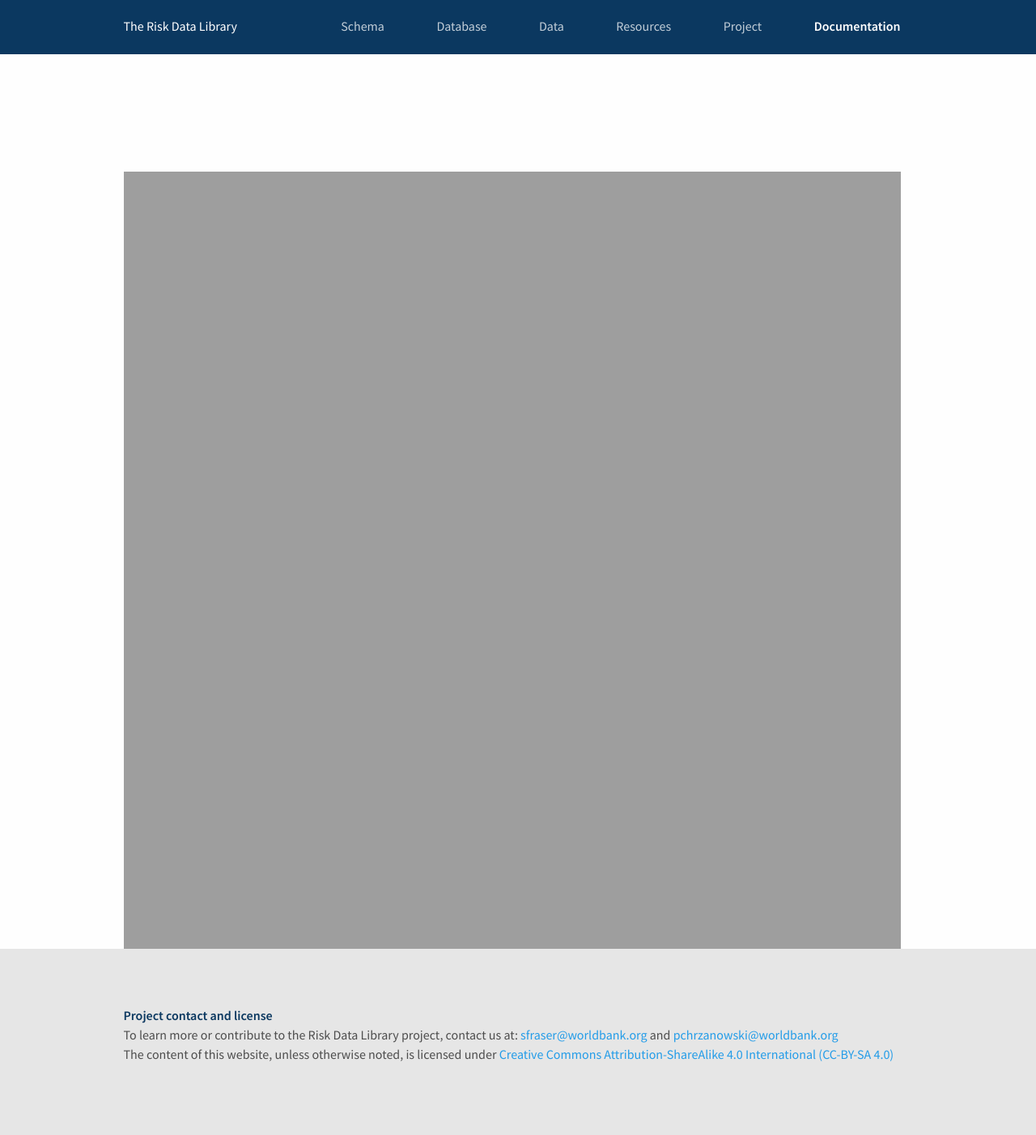
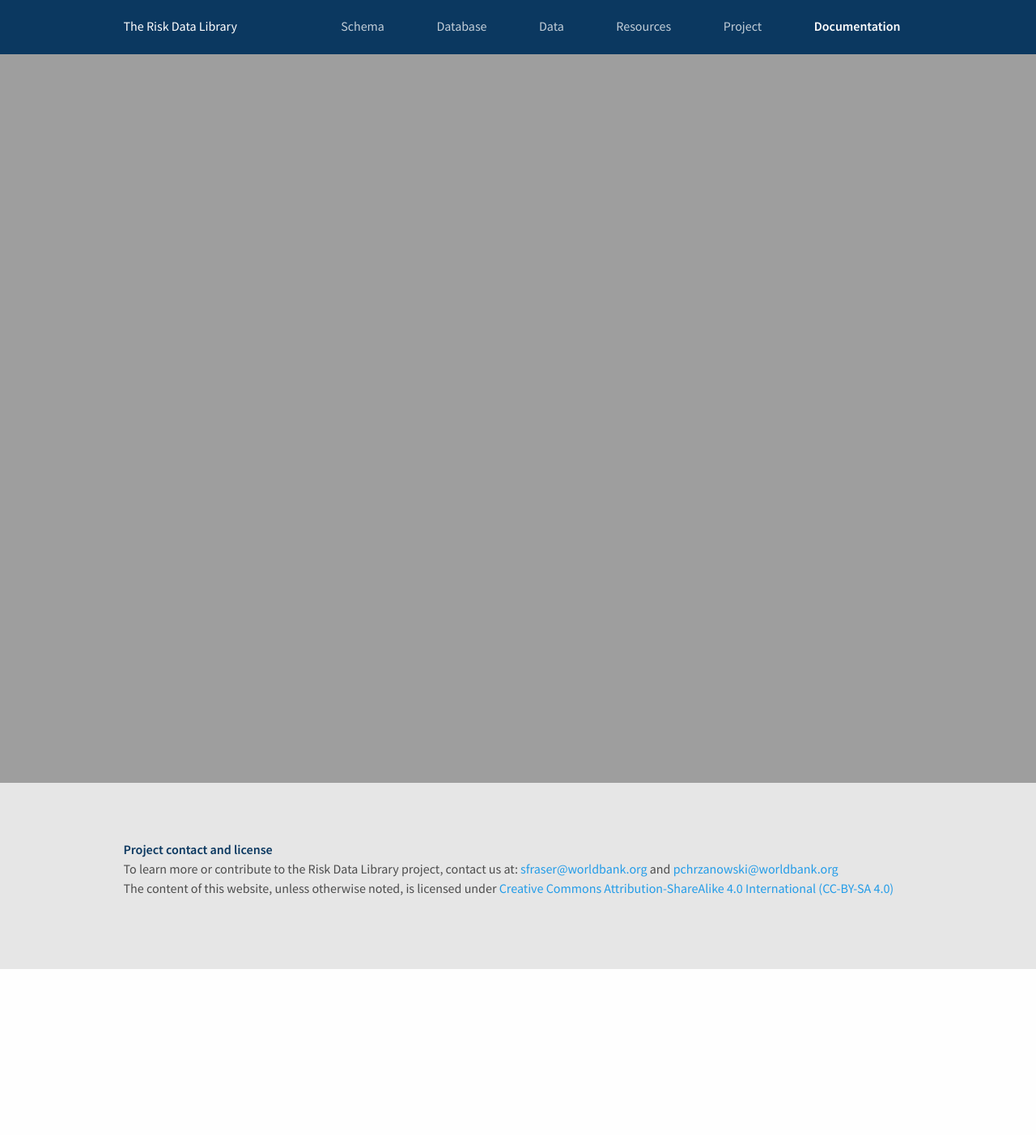
Before and after one commit to GFDRR/risk-data-library.github.io, a Jekyll site: the page built from documentation.html, in a window 1280 px wide. Shown: the whole page at 81% size. Built offline with Jekyll 4.4.1, drawn with Linux system fonts in a browser that asks for light colours; nearby versions of some CDN libraries; after the commit the page ends 1197 px from its top, so only the background shows below that.

Commit message:
Fix styling issues for pages with embedded iframes

```diff
--- /dev/null
+++ b/_layouts/embed-page.html
@@ -0,0 +1,12 @@
+---
+layout: default
+---
+<div class="page-container extra-margin-bottom">
+  <div class="container-wrapper">
+    <section>
+      <div class="page-container-content">
+        {{content }}
+      </div>
+    </section>
+  </div>
+</div>
--- a/_sass/main.scss
+++ b/_sass/main.scss
@@ -287,10 +287,9 @@ footer {
 
 //iframe embed for RDL documentation
 .iframe-container {
-  position: relative;
-  overflow: hidden;
+  position: absolute;
+  left: 0;
   height: 100%;
-  padding: 50%;
   width: 100%;
 }
 
--- a/documentation.html
+++ b/documentation.html
@@ -1,5 +1,5 @@
 ---
-layout: page
+layout: embed-page
 title:
 description:
 ---
```
